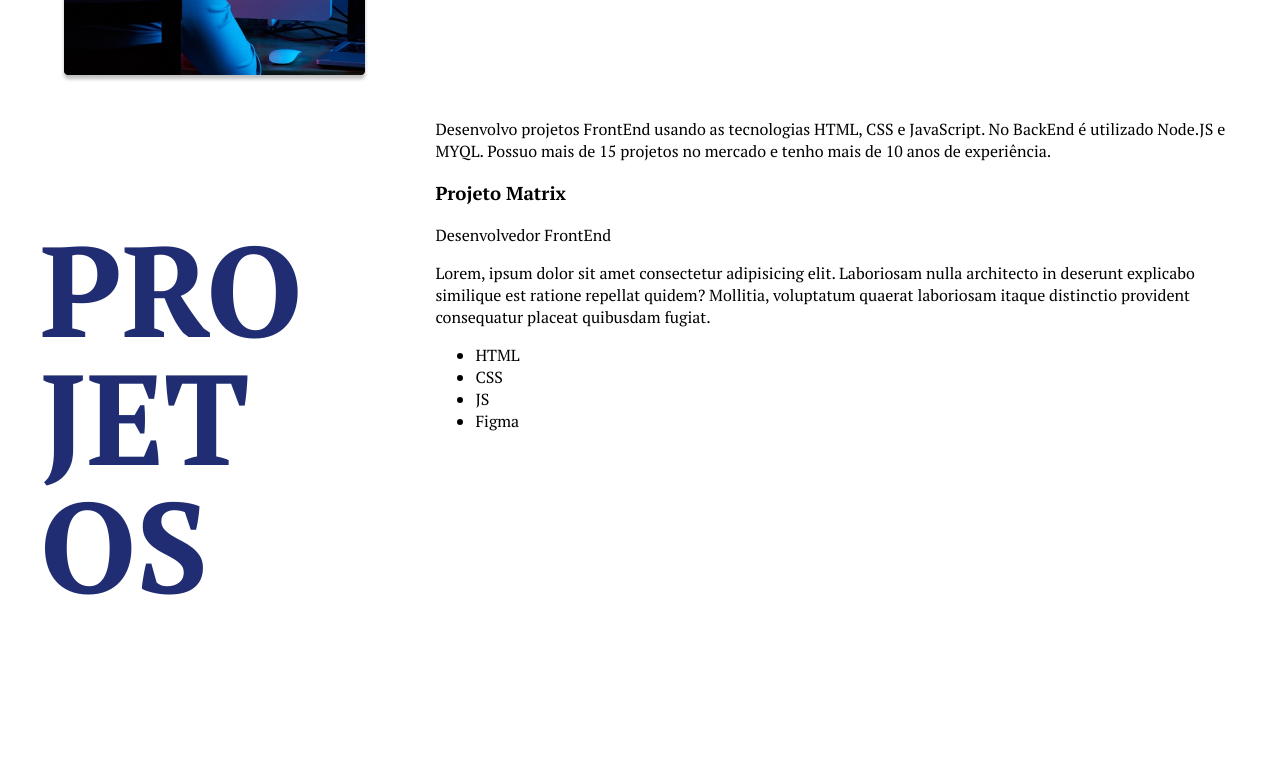
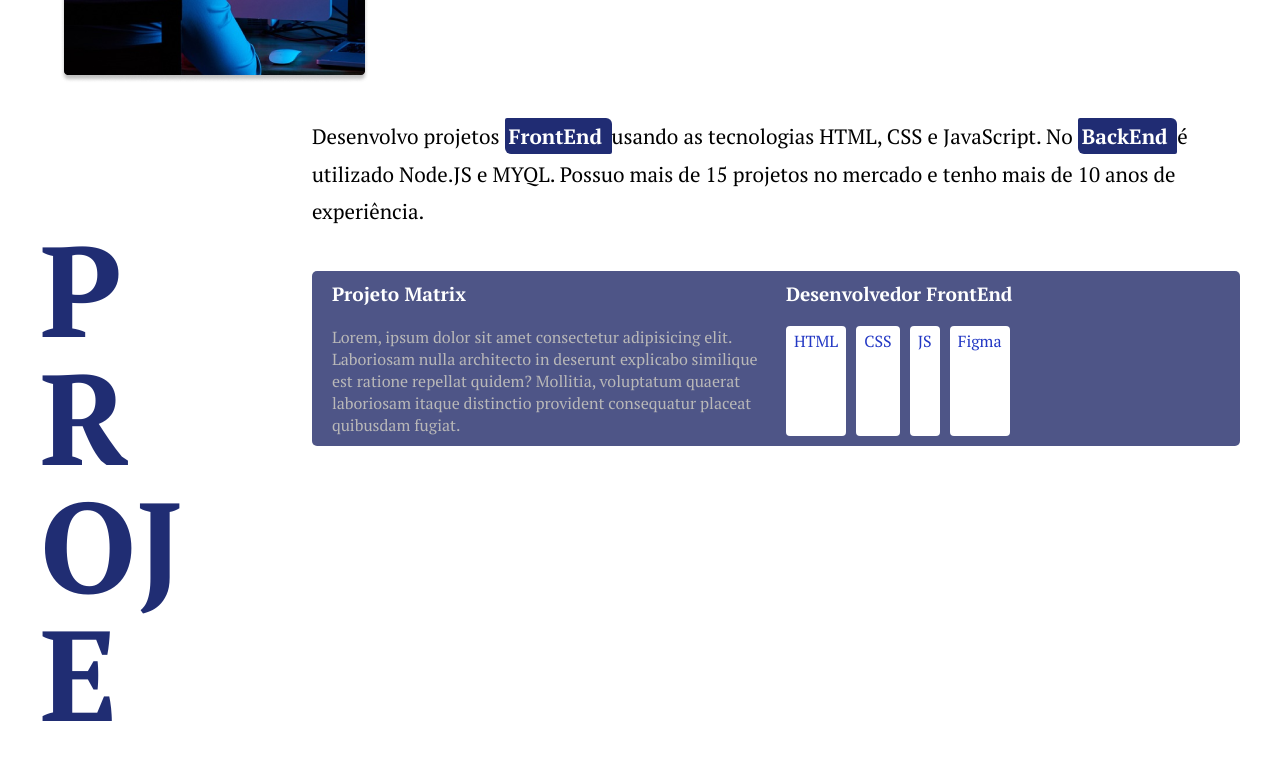
Before and after one commit to elton023/-projeto-portfolio, a plain HTML site: page index.html in a window 1280 px wide. Shown: the part 609-1366 px from the top of the page. Before the commit the page ends 1324 px from the top, so only its background shows below. Drawn offline with Linux system fonts and the light colour scheme.

Commit message:
add css  projeto lista/tags/

```diff
--- a/css/portfolio-pessoal.css
+++ b/css/portfolio-pessoal.css
@@ -46,6 +46,7 @@
         padding: 35px 20px;
         gap: 110px;
         align-items: center;
+        color: #071257;
     }
     #perfil-dados > h1{
         font-size: 4rem;
@@ -78,6 +79,62 @@
         color: #202d73;
     }
 
+    /* pra dar destaque no meio da frase  */
+    .principal-destaque{
+        font-weight: bold;
+        background: #202c73;
+        padding: 4px;
+        border-radius: 2px 6px;
+        color: #fff;
+    }
+
+    #projetos-textos-principal{
+        line-height: 1.8;
+        font-size: 1.3rem;
+
+    }
+
+    #projeto-lista{
+        background: #071257b6 ;
+        display: grid;
+        grid-template-columns: 1fr 1fr; /*templete modelo padrao( fr divide os tamanho iguais)*/
+        /* grid-template-columns: repeat(2.1fr); ou usar da no mesmo padrao*/
+        color: #fff;
+        padding: 10px 20px;
+        gap: 20px;
+        margin-top: 40px;
+        border-radius: 5px;
+    }
+
+    #projeto-lista h3{
+        margin: 0;
+        padding: 0;
+        font-size: 1.2rem;
+    }
+
+    #projeto-lista p{
+        margin: 0;
+        padding: 0;
+        color: #b9b8b8;
+    }
+
+    #projetos-tags{
+        list-style-type: none;
+        padding: 0;
+        margin: 0;
+        display: flex;
+        gap: 10px;
+
+    }
+
+    #projetos-tags li{
+        background-color: #fff;
+        color: #2338c4;
+        border-radius: 4px;
+        padding: 4px 8px;
+
+    }
+
 
 
 
--- a/index.html
+++ b/index.html
@@ -37,15 +37,16 @@
         <div id="projetos-geral">
 
             <div id="projetos-textos-principal">
-        Desenvolvo projetos FrontEnd usando as tecnologias HTML, CSS e JavaScript.
-        No BackEnd é utilizado Node.JS e MYQL. Possuo mais de 15 projetos no
+                <!-- usar span class pra dar destaque  -->
+        Desenvolvo projetos <span class="principal-destaque"> FrontEnd </span> usando as tecnologias HTML, CSS e JavaScript.
+        No <span class="principal-destaque"> BackEnd </span> é utilizado Node.JS e MYQL. Possuo mais de 15 projetos no
         mercado e tenho mais de 10 anos de experiência.
             </div>
-
+            <!--  -->
             <div id="projeto-lista">
 
                 <h3>Projeto Matrix</h3>
-                <p>Desenvolvedor FrontEnd</p>
+                <h3>Desenvolvedor FrontEnd</h3>
                 <p>Lorem, ipsum dolor sit amet consectetur adipisicing elit. Laboriosam nulla architecto in deserunt explicabo similique est ratione repellat quidem? Mollitia, voluptatum quaerat laboriosam itaque distinctio provident consequatur placeat quibusdam fugiat.</p>
 
                 <ul id="projetos-tags">
```
